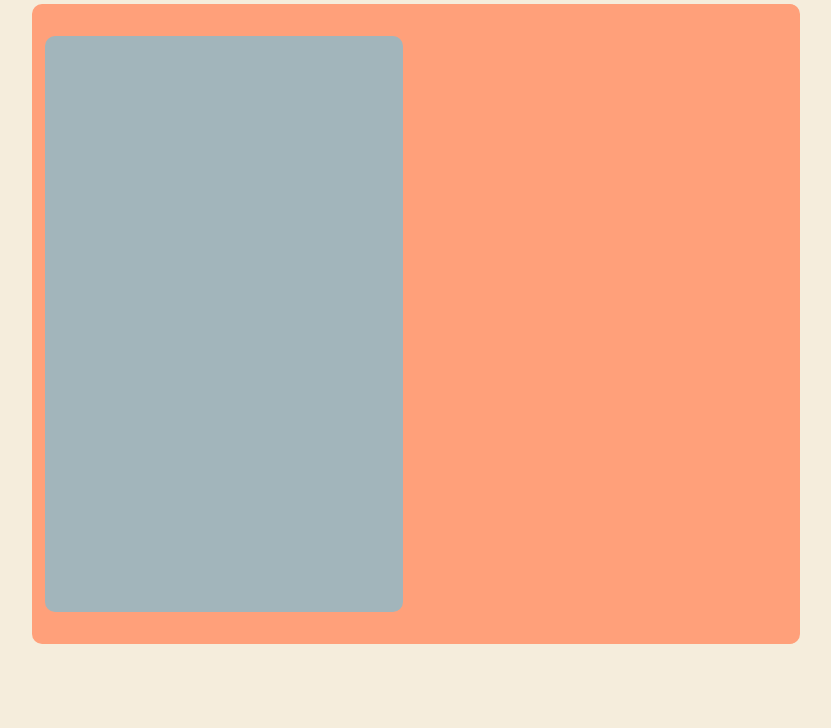
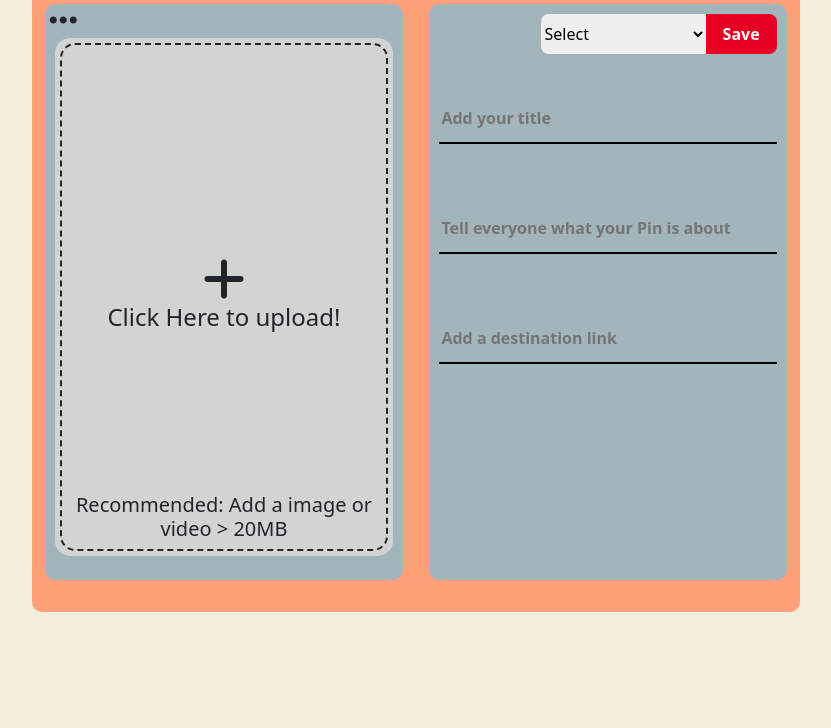
Before and after one commit to Nilakshhh/pinterest_clone, a website: page create.html in a window 1280 px wide. Shown: the part 72-800 px from the top of the page, without its empty margins (224-1055 px from the left). Drawn offline with nearby package versions, Linux system fonts and the light colour scheme.

Commit message:
completed create pin page styling

```diff
--- a/create-style.css
+++ b/create-style.css
@@ -28,4 +28,98 @@ h1{
 }
 .left{
     background-color: #A2B5BB;
+    justify-content: center;
+    align-items: center;
 }
+
+.board .draw .add-pin{
+    width:100%;
+    height: 90%;
+    padding: 0px 10px;
+    display: flex;
+  flex-direction: column;
+  justify-content: center;
+  align-items: center;
+}
+.board .draw .add-pin .add-image{
+    height:100%;
+    width: 100%;
+    background-color: lightgray;
+    display: flex;
+    border-radius: 15px;
+  flex-direction: column;
+  justify-content: center;
+  align-items: center;
+  padding: 5px;
+}
+.board .draw .add-pin .add-image .dotted{
+    border: 2px dashed;
+    border-radius: 15px;
+    height:100%;
+    display: flex;
+    width: 100%;
+    flex-direction: column;
+  justify-content: flex-end;
+  align-items: center;
+  cursor: pointer;
+
+}
+.board .draw .add-pin .add-image .dotted input{
+    height: 0;
+    width: 0;
+    opacity: 0;
+}
+.board .draw .add-pin .add-image .dotted .click{
+    margin-bottom: 50%;
+}
+#right_side{
+    background-color: #A2B5BB;
+    padding: 10px;
+}
+#right_side .section1 {
+    display: flex;
+    justify-content: flex-end;
+  }
+  #right_side .section1 .select_size{
+    width: 236px;
+    height: 40px;
+    display: flex;
+  }
+
+  #right_side .section1 .select_size select{
+    width: 70%;
+    height: 100%;
+    border:none;
+    border-top-left-radius: 8px;
+    border-bottom-left-radius: 8px;
+    outline: none;
+    font-size: 16px;
+    background-color: #EFEFEF;
+  }
+
+  #right_side .section1 .select_size .save_pin{
+    width: 30%;
+    height: 100%;
+    border-top-right-radius: 8px;
+    border-bottom-right-radius: 8px;
+    display: flex;
+    justify-content: center;
+    align-items: center;
+    font-weight: 700;
+    color: white;
+    background-color: #E60023;
+    cursor: pointer;
+  }
+
+  #right_side .section2 .new_pin_input {
+    margin-top: 40px;
+    margin-bottom: 20px;
+    width: 100%;
+    height: 50px;
+    border: none;
+    border-bottom: 2px solid black;
+    outline: none;
+    font-size: 16px;
+    font-weight: 550;
+    background-color: transparent;
+  }
--- a/create.html
+++ b/create.html
@@ -4,18 +4,51 @@
         <meta charset="utf-8">
         <meta http-equiv="X-UA-Compatible" content="IE=edge">
         <title>Create Pin</title>
+        <script src="https://kit.fontawesome.com/0eba685890.js" crossorigin="anonymous"></script>
+        <script src="https://cdn.jsdelivr.net/npm/bootstrap@5.1.3/dist/js/bootstrap.min.js" integrity="sha384-QJHtvGhmr9XOIpI6YVutG+2QOK9T+ZnN4kzFN1RtK3zEFEIsxhlmWl5/YESvpZ13" crossorigin="anonymous"></script>
+        <link href="https://cdn.jsdelivr.net/npm/bootstrap@5.1.3/dist/css/bootstrap.min.css" rel="stylesheet" integrity="sha384-1BmE4kWBq78iYhFldvKuhfTAU6auU8tT94WrHftjDbrCEXSU1oBoqyl2QvZ6jIW3" crossorigin="anonymous">
         <link rel="stylesheet" href="create-style.css">
     </head>
     <body>
         <h1>create your pin here</h1>
         <div class="board">
             <div class="draw left">
+                <i class="fa-solid fa-ellipsis fa-2x" style="margin-left: -90%;"></i>
+                <div class="add-pin">
+                    <div class="add-image">
+                        <div class="dotted">
+                            <input type="file" name="upload_image">
+                            <i class="fa-solid fa-plus fa-3x"></i>
+                            <h4 class="click">Click Here to upload!</h4>
+                            <h5>Recommended: Add a image or video > 20MB</h5>
+                        </div>
+                    </div>
+                </div>
+            </div>
 
-            </div>
-            <div class="draw right">
 
-            </div>
+                <div class="side draw" id="right_side">
+                    <div class="section1">
+                        <div class="select_size">
+                            <select name="pin_size" id="pin_size">
+                                <option value="" disabled selected>Select</option>
+                                <option value="small">small</option>
+                                <option value="medium">medium</option>
+                                <option value="large">large</option>
+                            </select>
+                            <div class="save_pin">Save</div>
+                        </div>
+                    </div>
+
+                    <div class="section2">
+                        <input placeholder="Add your title" type="text" class="new_pin_input" id="pin_title">
+                        <input placeholder="Tell everyone what your Pin is about" type="text" class="new_pin_input" id="pin_description">
+                        <input placeholder="Add a destination link" type="text" class="new_pin_input" id="pin_destination">
+
+                    </div>
+                </div>
+
         </div>
-        <script src="" async defer></script>
+
     </body>
 </html>
```
